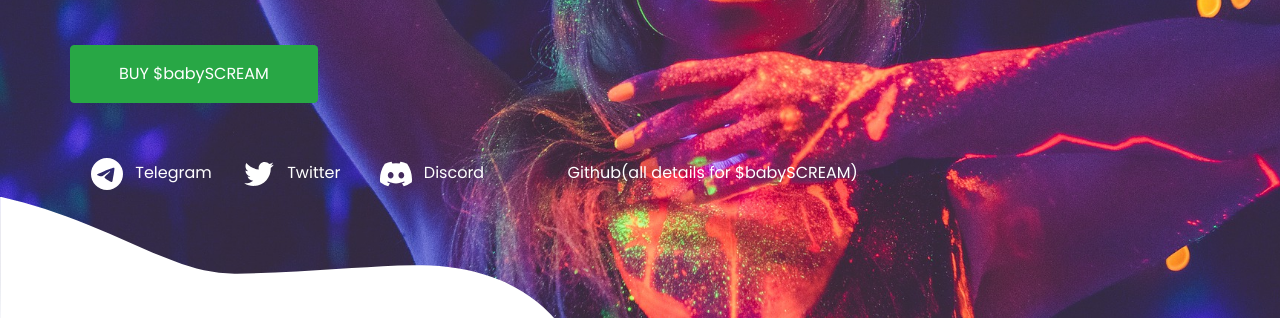
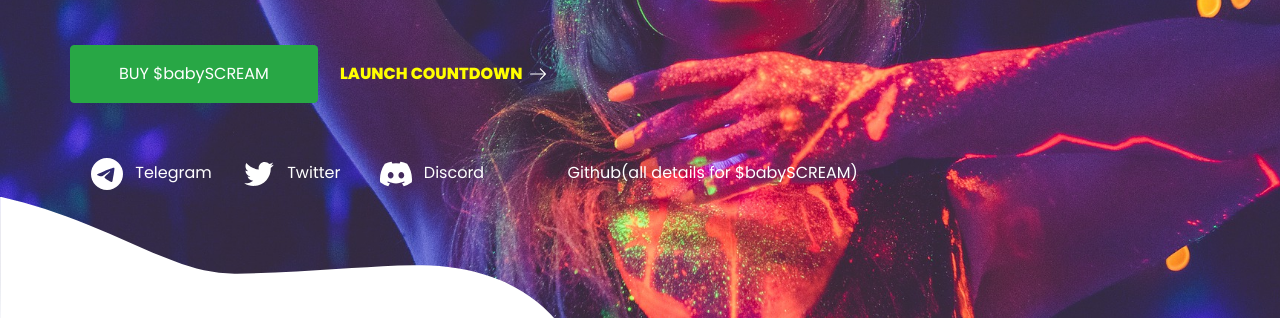
Before and after one commit to jasontomlee1234/babyScream_website, a plain HTML site: page index.html in a window 1280 px wide. Shown: the part 482-800 px from the top of the page. Drawn offline with nearby package versions, Linux system fonts and the light colour scheme.

Commit message:
Add files via upload

```diff
--- a/index.html
+++ b/index.html
@@ -24,7 +24,7 @@
     <meta name="image" content="images/logo.png">
 
     <!-- Facebook Meta Tags -->
-    <meta property="og:url" content="https://www.babyscream.xyz">
+    <meta property="og:url" content="https://babyscream.xyz">
     <meta property="og:type" content="website">
     <meta property="og:title" content="BABYSCREAM">
     <meta property="og:description" content="The first contracts verified token. DIVIDEND FEES PAID IN $SCREAM FOR SCREAM LOVERS!">
@@ -77,9 +77,10 @@
                 <div class="mt-5 mb-4">
                     <button type="button"  onclick="location.href='https://spookyswap.finance/swap?outputCurrency=0xb508A36a19251b2AC07b33EB7e5505eE46B0C5eB';" class="btn btn-success font-weight-bolder px-5 py-3">BUY $babySCREAM</button>
                     <!-- my own btn-transparent -->
-                    <!-- <button type="button"
-                        class="btn btn-transparent font-weight-bold text-white d-inline-flex pl-0 pl-md-2 ml-md-2">Claim
-                        ALL VALUEABLE TOKENS(to be releases)
+                    <button type="button"
+                    onclick="location.href='https://www.tickcounter.com/countdown/2674399/my-countdown'"
+                        class="btn btn-transparent font-weight-bold d-inline-flex pl-0 pl-md-2 ml-md-2" style="color: yellow;">
+                        LAUNCH COUNTDOWN
                         <svg class="flaticon-next ml-2" version="1.1" xmlns="http://www.w3.org/2000/svg"
                             xmlns:xlink="http://www.w3.org/1999/xlink" x="0px" y="0px" viewBox="0 0 31.49 31.49"
                             style="enable-background:new 0 0 31.49 31.49;" xml:space="preserve">
@@ -87,7 +88,7 @@
                        C0.492,14.626,0,15.118,0,15.737c0,0.619,0.492,1.127,1.111,1.127h26.554l-8.047,8.032c-0.429,0.444-0.429,1.159,0,1.587
                        c0.444,0.444,1.159,0.444,1.587,0l9.952-9.952c0.444-0.429,0.444-1.143,0-1.571L21.205,5.007z" />
 
-                        </svg></button> -->
+                        </svg></button>
                 </div>
             </div>
             <div class="social-share mt-5">
```
